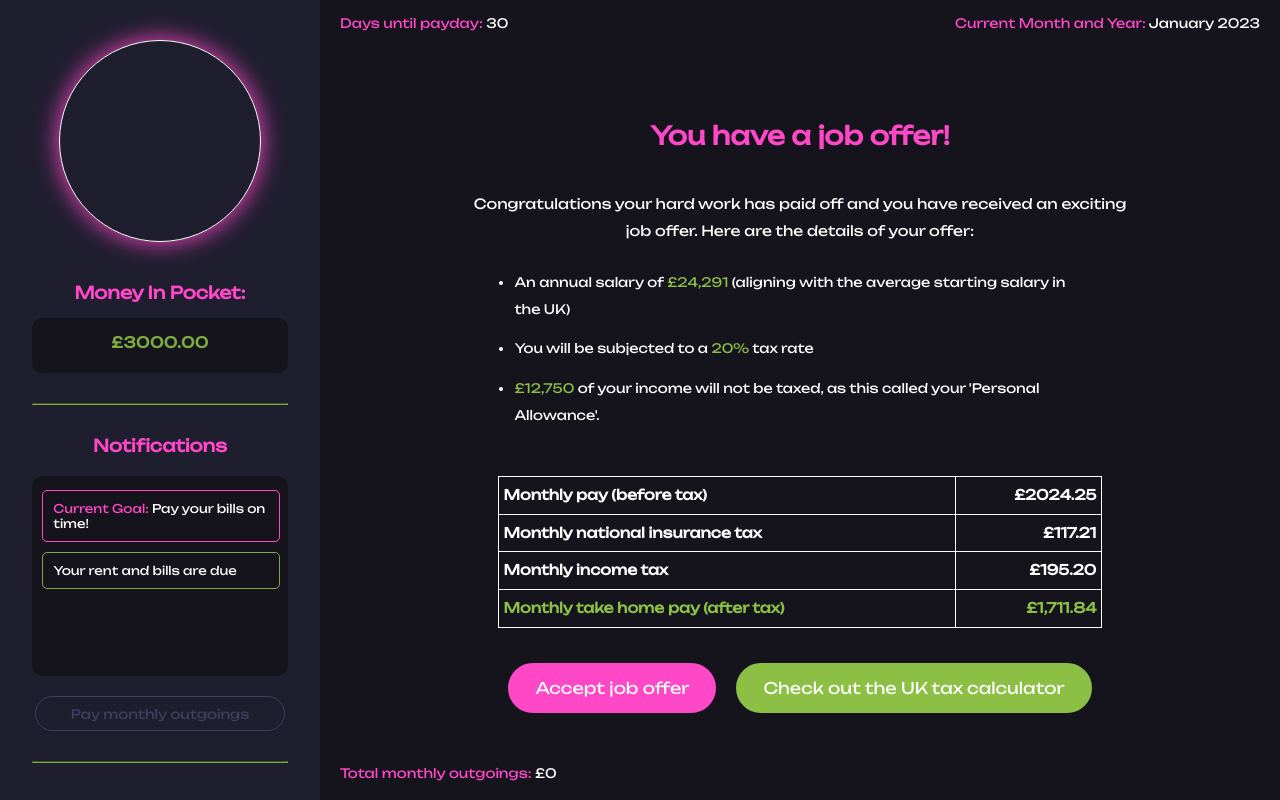
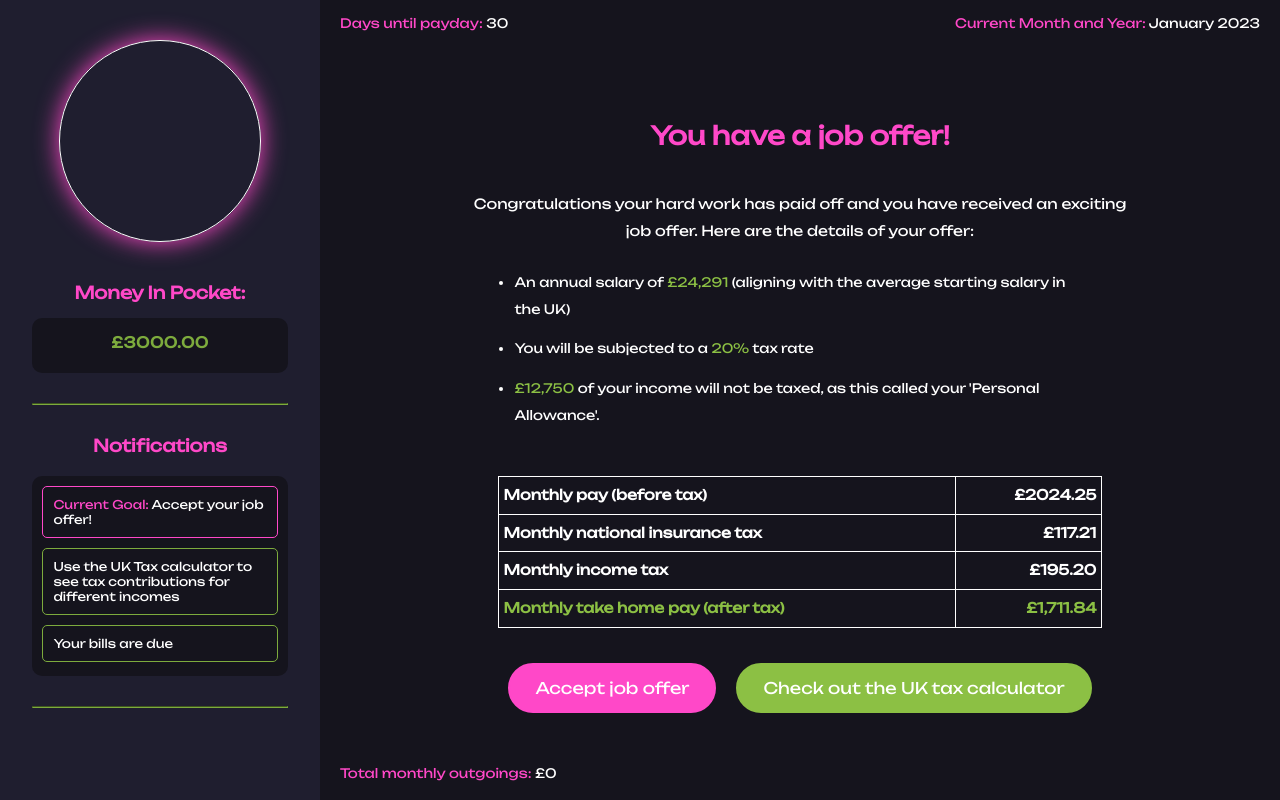
Before and after one commit to lucyscanlon/FinanceGame, a Vue app: page / in a window 1280 px wide. Built offline with nearby package versions, Linux system fonts and the light colour scheme.

Commit message:
added notifications panel in sidebar

```diff
--- a/src/components/CharacterSidebar/GameNotifications.vue
+++ b/src/components/CharacterSidebar/GameNotifications.vue
@@ -5,6 +5,9 @@ The parent of this component:
 
 -->
 <script setup>
+    import { useLivingOptionsStore } from '../../store/InitialGameChoicesStore'
+
+    const livingOptions = useLivingOptionsStore()
 
 </script>
 <template>
@@ -12,15 +15,18 @@ The parent of this component:
         <h4>Notifications</h4>
         <div class="characterstats-notifications-panel">
             <div class="notifications-padding">
-                <div class="game-notification-container notifications-current-focus">
-                    <p><span class="colour-pink">Current Goal:</span> Pay your bills on time!</p>
-                </div>
-                <div class="game-notification-container">
-                    <p>Your rent and bills are due</p>
-                </div>
+                        <div :class="(livingOptions.livingOptionsGameStage > 0) ? 'goal-notif-completed' : 'game-notification-container'" class=" notifications-current-focus">
+                            <p><span class="current-goal-notif">Current Goal:</span> Accept your job offer!</p>
+                        </div>
+                        <div class="game-notification-container">
+                            <p>Use the UK Tax calculator to see tax contributions for different incomes</p>
+                        </div>
+                        <div :class="(livingOptions.livingOptionsGameStage > 1) ? 'goal-notif-completed' : 'game-notification-container'" class="game-notification-container">
+                            <p>Your bills are due</p>
+                        </div>
             </div>
         </div>
-        <div class="pay-monthly-outgoings-container pay-monthly-inactive">
+        <div v-if="livingOptions.livingOptionsGameStage > 6" class="pay-monthly-outgoings-container pay-monthly-inactive">
                 <button>Pay monthly outgoings</button>
             </div>
         <hr>
--- a/src/styles/style.css
+++ b/src/styles/style.css
@@ -142,14 +142,73 @@ body {
   border-radius: 10px;
   margin-top: 20px;
   overflow: hidden;
+  transition-duration: 2s;
 }
 
 .game-notification-container {
-  width: 100%;
+  width: 99%;
+  margin: 0 auto;
   margin-top: 10px;
   margin-bottom: 10px;
   border: solid 1px #7DAB3D;
   border-radius: 5px;
+}
+
+.goal-notif-completed {
+  opacity: 0;
+  visibility: hidden;
+  transition-duration: 2s;
+
+}
+
+.goal-notif-completed p {
+  transition-duration: 2s;
+  display: none;
+}
+
+.notifications-padding {
+  margin-top: 4px;
+  width: 92%;
+  margin: 0 auto;
+  position: relative;
+  top: 300px;
+  max-height: 30vh;
+  overflow-y: auto;
+  -webkit-animation: slidein 0.5s forwards;
+    -webkit-animation-delay: 1s;
+    animation: slidein 0.5s forwards;
+    animation-delay: 1s;
+}
+
+@-webkit-keyframes slidein {
+  100% {top: 0; }
+}
+
+@keyframes slidein {
+  100% { top: 0; }
+
+}
+
+
+
+@keyframes slide-out {
+  0% { transform: translateY(0%); }
+  100% { transform: translateY(-300px); }
+}
+
+@-webkit-keyframes slide-out {
+  0% { -webkit-transform: translateY(0%); }
+  100% { -webkit-transform: translateY(-300px); }
+}
+
+.goal-notif-completed p {
+  padding-top: 10px;
+  padding-bottom: 10px;
+  padding-left: 10px;
+  padding-right: 10px;
+  color: white;
+  font-family: unbounded-reg;
+  font-size: 12px;
 }
 
 .game-notification-container p {
@@ -162,10 +221,9 @@ body {
   font-size: 12px;
 }
 
-.notifications-padding {
-  padding-top: 4px;
-  width: 92%;
-  margin: 0 auto;
+
+.current-goal-notif {
+  color: #FF48C8;
 }
 
 .pay-monthly-outgoings-container {
```
